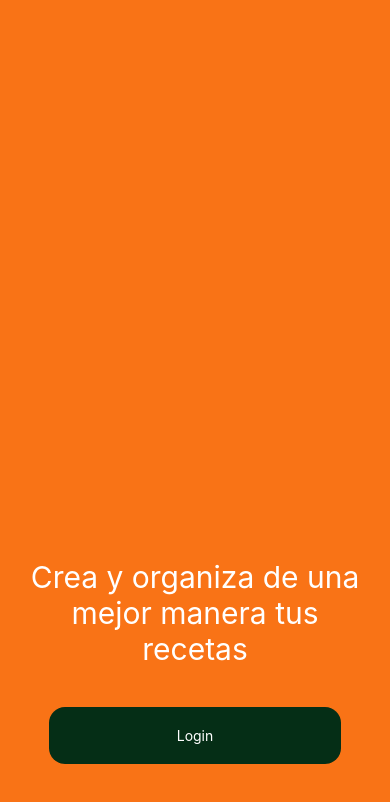
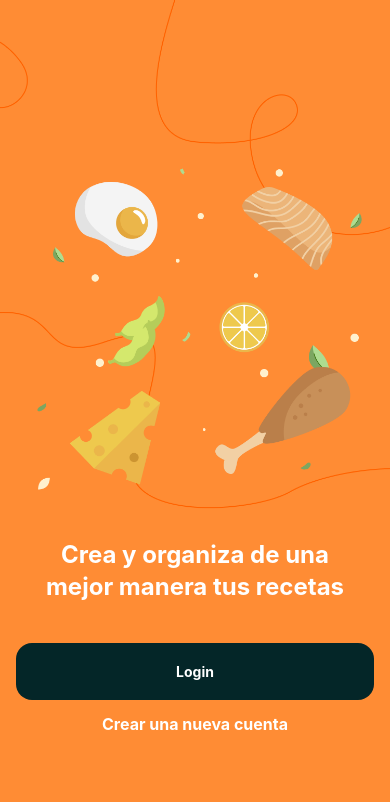
Before and after one commit to jonathanmtzgzz/cocin-app, a React Native app: screen /Bienvenida in a window 390 px wide. Shown: the top 802 px of the page. Built offline with nearby package versions, Linux system fonts and the light colour scheme.

Commit message:
Se modifican y agregan  estilos de la vista de bienvenida

```diff
--- a/src/screens/WelcomeScreen.js
+++ b/src/screens/WelcomeScreen.js
@@ -1,18 +1,27 @@
 import React from "react";
-import { View, Text, Button, StyleSheet, TouchableOpacity } from "react-native";
+import { View, Text, TouchableOpacity, Image } from "react-native";
 
 const WelcomeScreen = ({ navigation }) => {
   return (
-    <View className="flex-1 justify-end bg-orange-500">
-      <View className="items-center mb-20">
-        <Text className="mb-10 mx-6 text-3xl text-white text-center">
+    <View className="flex-1 relative">
+      <Image
+        source={require("../../assets/splash-screen.png")}
+        style={{ width: "100%", height: "100%", resizeMode: "cover" }}
+      />
+      <View className="absolute bottom-0 left-0 right-0 p-4 items-center mb-20">
+        <Text className="mb-10 mx-6 text-2xl text-white text-center font-bold">
           Crea y organiza de una mejor manera tus recetas
         </Text>
         <TouchableOpacity
-          className="rounded-2xl bg-green-950 p-2 w-3/4"
+          className="rounded-2xl bg-buttons-primary-default p-2 w-full"
           onPress={() => navigation.navigate("Auth")}
         >
-          <Text className="text-white p-3 text-center">Login</Text>
+          <Text className="text-white p-3 text-center font-bold">Login</Text>
+        </TouchableOpacity>
+        <TouchableOpacity onPress={() => navigation.navigate("Register")}>
+          <Text className="text-white p-3 text-center font-bold text-base">
+            Crear una nueva cuenta
+          </Text>
         </TouchableOpacity>
       </View>
     </View>
```
